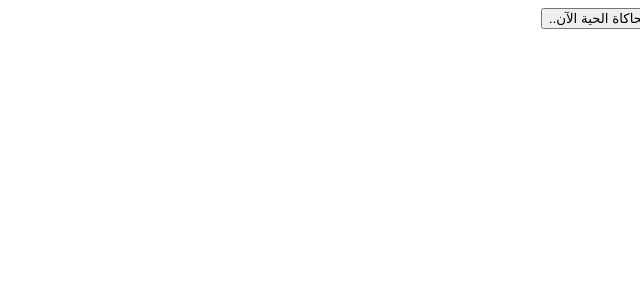
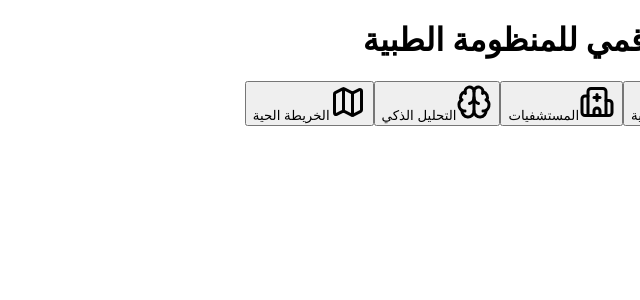
Before and after one commit to adnan1halima/synapse-ai, a Next.js app: page / in a window 1280 px wide. Shown: the top 300 px of the page, without its empty margins (640-1280 px from the left). Built offline with nearby package versions, Linux system fonts and the light colour scheme.

Commit message:
feat: setup clean operational UI and fix deployment

```diff
--- a/src/app/page.tsx
+++ b/src/app/page.tsx
@@ -1,15 +1,96 @@
 "use client";
-export const dynamic = 'force-dynamic';
+
+import { useState } from "react";
+import { Activity, Hospital, Brain, Map } from "lucide-react";
+
+const modules = [
+  { id: "risk", title: "المخاطر الصحية", icon: Activity },
+  { id: "hospitals", title: "المستشفيات", icon: Hospital },
+  { id: "ai", title: "التحليل الذكي", icon: Brain },
+  { id: "map", title: "الخريطة الحية", icon: Map },
+];
+
+type HospitalItem = { placeId: string; name: string; address: string };
 
 export default function Home() {
+  const [active, setActive] = useState<string | null>(null);
+  const [hospitals, setHospitals] = useState<HospitalItem[]>([]);
+  const [loading, setLoading] = useState(false);
+  const [error, setError] = useState<string | null>(null);
+
+  async function loadHospitals() {
+    setLoading(true);
+    setError(null);
+    try {
+      // استخدام إحداثيات افتراضية قريبة أو جلب موقع المستخدم
+      const res = await fetch("/api/hospitals?lat=33.5138&lng=36.2765&radius=10000");
+      const data = await res.json();
+      if (!res.ok) throw new Error(data.error || "فشل الجلب");
+      setHospitals(data.hospitals || []);
+    } catch (e) {
+      setError(e instanceof Error ? e.message : "خطأ غير متوقع");
+    } finally {
+      setLoading(false);
+    }
+  }
+
+  function handleSelect(id: string) {
+    setActive(id);
+    if (id === "hospitals") loadHospitals();
+  }
+
   return (
-    <main className="flex min-h-screen items-center justify-center p-24 bg-slate-950">
-      <button
-        onClick={() => alert('جاري تشغيل محاكاة التوأم الرقمي الحي للمخاطر الصحية والمنظومة الطبية...')}
-        className="bg-blue-600 hover:bg-blue-500 text-white font-bold px-8 py-3.5 rounded-xl shadow-xl transition-all"
-      >
-        تجربة المحاكاة الحية الآن..
-      </button>
+    <main dir="rtl" className="min-h-screen bg-slate-950 p-8 text-white">
+      <h1 className="mb-8 text-center text-3xl font-bold">
+        التوأم الرقمي للمنظومة الطبية
+      </h1>
+
+      <div className="mx-auto grid max-w-3xl grid-cols-2 gap-4 md:grid-cols-4">
+        {modules.map(({ id, title, icon: Icon }) => (
+          <button
+            key={id}
+            onClick={() => handleSelect(id)}
+            className={`flex flex-col items-center gap-3 rounded-2xl p-6 transition-all ${
+              active === id
+                ? "bg-blue-600 shadow-lg shadow-blue-600/30"
+                : "bg-slate-900 hover:bg-slate-800 border border-slate-800"
+            }`}
+          >
+            <Icon size={36} className="text-blue-400" />
+            <span className="text-sm font-bold">{title}</span>
+          </button>
+        ))}
+      </div>
+
+      <section className="mx-auto mt-8 max-w-3xl">
+        {active === "hospitals" && (
+          <div className="rounded-2xl bg-slate-900 p-6 border border-slate-800">
+            <h2 className="text-xl font-bold mb-4 text-blue-400">المستشفيات القريبة</h2>
+            {loading && <p className="text-slate-400">جاري البحث عن المستشفيات...</p>}
+            {error && <p className="text-red-400">{error}</p>}
+            {!loading && !error && hospitals.length === 0 && (
+              <p className="text-slate-400">لا توجد مستشفيات قريبة متاحة حالياً.</p>
+            )}
+            {!loading && !error && hospitals.length > 0 && (
+              <ul className="space-y-3">
+                {hospitals.map((h) => (
+                  <li key={h.placeId} className="rounded-xl bg-slate-800 p-4 border border-slate-700/50">
+                    <h3 className="font-bold text-lg text-white">{h.name}</h3>
+                    <p className="text-sm text-slate-400 mt-1">{h.address}</p>
+                  </li>
+                ))}
+              </ul>
+            )}
+          </div>
+        )}
+        {active && active !== "hospitals" && (
+          <div className="rounded-2xl bg-slate-900 p-6 border border-slate-800 text-center">
+            <p className="text-slate-400 text-lg">
+              قسم «{modules.modules?.find ? "" : modules.find((m) => m.id === active)?.title}» قيد التشغيل والتطوير.
+            </p>
+          </div>
+        )}
+      </section>
     </main>
   );
 }
```
